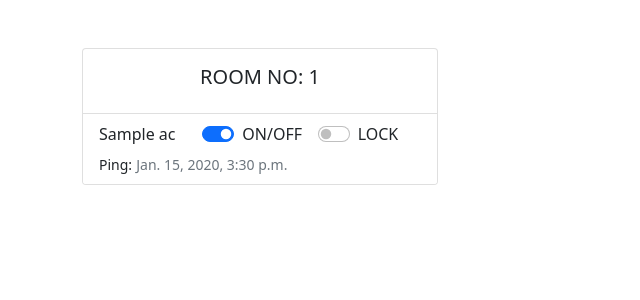
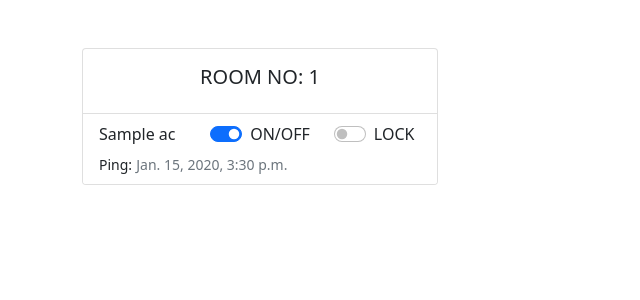
Before and after one commit to SahilPadhiyar18/ADMS_LJK, a Django app: page / in a window 1280 px wide. Shown: the part 56-356 px from the top of the page, without its empty margins (0-640 px from the left). Run offline with Django 4.2, Linux system fonts and the light colour scheme; a user stored in the database is signed in; tables that the repository leaves empty hold one stand-in row (values such as "Sample post"); some libraries are stand-ins or nearby versions.

Commit message:
some changes in frontend

```diff
--- a/adms_logs/views.py
+++ b/adms_logs/views.py
@@ -9,13 +9,13 @@ from django.shortcuts import redirect
 @login_required(login_url='login')
 def logs_view(request):
     if request.user.is_admin:
-        check_user_assign_time_for_ac()
+        # check_user_assign_time_for_ac()
         if request.method == 'POST' and request.POST['ac_name']:
             ac_name = request.POST['ac_name']
-            logs = Logs.objects.filter(ac_name=ac_name.upper()).order_by('-updated_at')
+            logs = Logs.objects.filter(ac_name=ac_name.upper()).order_by('-id')
             template_name = 'main_templates/search_logs.html'
         else:
-            logs = Logs.objects.all().order_by('-updated_at')
+            logs = Logs.objects.all().order_by('-id')
             template_name = 'main_templates/logs.html'
 
         paginator = Paginator(logs, 12)
--- a/templates/main_templates/home.html
+++ b/templates/main_templates/home.html
@@ -19,42 +19,44 @@
         <ul class="list-group list-group-flush">
           <li class="list-group-item">
             <div class="row">
-
-              <div class="col-4">
-                <label class="h6" for="">{{ac.name}}</label>
+              <div class="col">
+                <label class="h6" for="">{{ ac.name }}</label>
               </div>
 
-              <div class="form-check form-switch col-4">
+              <div class="col">
+                <div class="form-check form-switch">
                   <label class="" for="">ON/OFF</label>
                   {% if ac.lock and not user.is_admin %}
                     <input class="form-check-input" type="checkbox" role="switch" id="flexSwitchCheckDisabled" disabled>
-                  <div class="hide">Locked</div>
                   {% else %}
                     {% if ac.ac_esp %}
-                  <input class="form-check-input" type="checkbox" role="switch" id="flexSwitchCheckDefault" checked
-                    onclick="acToggle(this, 'ac_esp')" value={{ac.ac_uuid}}>
+                      <input class="form-check-input" type="checkbox" role="switch" id="flexSwitchCheckDefault" checked onclick="acToggle(this, 'ac_esp')" value={{ ac.ac_uuid }}>
                     {% else %}
-                  <input class="form-check-input" type="checkbox" role="switch" id="flexSwitchCheckDefault"
-                  onclick="acToggle(this, 'ac_esp')" value={{ac.ac_uuid}}>
+                      <input class="form-check-input" type="checkbox" role="switch" id="flexSwitchCheckDefault" onclick="acToggle(this, 'ac_esp')" value={{ ac.ac_uuid }}>
                     {% endif %}
                   {% endif %}
                 </div>
+              </div>
+
               {% if user.is_admin %}
-              <div class="form-check form-switch col-4">
+                <div class="col">
+                  <div class="form-check form-switch">
                     <label class="" for="">LOCK</label>
                     {% if ac.lock %}
-                <input class="form-check-input" type="checkbox" role="switch" id="flexSwitchCheckDefault" checked
-                onclick="acToggle(this, 'ac_lock')" value={{ac.ac_uuid}}>
+                      <input class="form-check-input" type="checkbox" role="switch" id="flexSwitchCheckDefault" checked onclick="acToggle(this, 'ac_lock')" value={{ ac.ac_uuid }}>
                     {% else %}
-                <input class="form-check-input" type="checkbox" role="switch" id="flexSwitchCheckDefault"
-                onclick="acToggle(this, 'ac_lock')" value={{ac.ac_uuid}}>
+                      <input class="form-check-input" type="checkbox" role="switch" id="flexSwitchCheckDefault" onclick="acToggle(this, 'ac_lock')" value={{ ac.ac_uuid }}>
                     {% endif %}
                   </div>
+                </div>
               {% endif %}
-              <div class="col-8">
+
+
+            </div>
+            <div class="row">
+              <div class="col">
                 <small class="" for="">Ping:</small>
-                <small class="text-muted">{{ac.ping}}</small>
-
+                <small class="text-muted">{{ ac.ping }}</small>
               </div>
             </div>
           </li>
--- a/templates/main_templates/logs.html
+++ b/templates/main_templates/logs.html
@@ -11,6 +11,7 @@
     <div class="input-group">
       <input class="form-control me-2" type="search" placeholder="Type AC Name.." aria-label="Search" name="ac_name">
       <button class="btn btn-outline-success" type="submit">Search</button>
+
     </div>
   </form>
 </div>
--- a/templates/main_templates/search_logs.html
+++ b/templates/main_templates/search_logs.html
@@ -9,8 +9,7 @@
   <form class="form-inline" method="post" action="{% url 'logs' %}">
     {% csrf_token %}
     <div class="input-group">
-      <!-- <input class="form-control me-2" type="search" placeholder="Type AC Name.." aria-label="Search" name="ac_name"> -->
-      <input class="form-control me-2 {% if request.POST.ac_name %}readonly{% endif %}" type="search" placeholder="Type AC Name.." aria-label="Search" name="ac_name" {% if request.POST.ac_name %}readonly{% endif %} value="{{ request.POST.ac_name }}">
+      <input class="form-control me-2" type="search" placeholder="Type AC Name.." aria-label="Search" name="ac_name">
       <button class="btn btn-outline-success" type="submit">Search</button>
     </div>
   </form>
```
Lines whose indentation alone changed are shown as unchanged.
